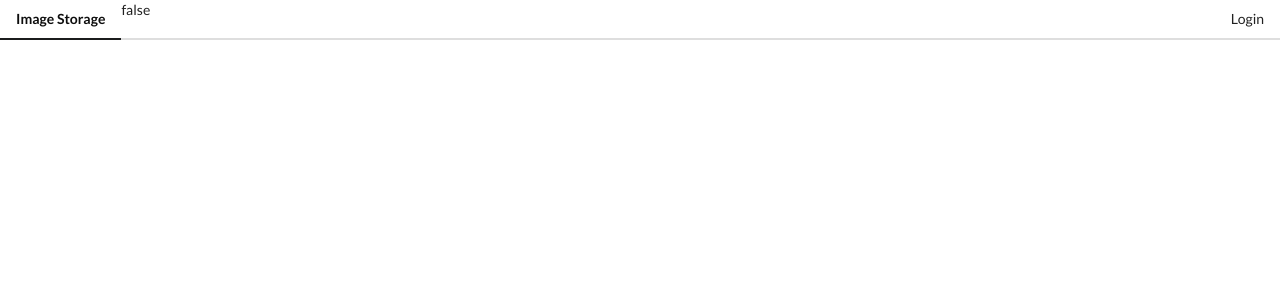
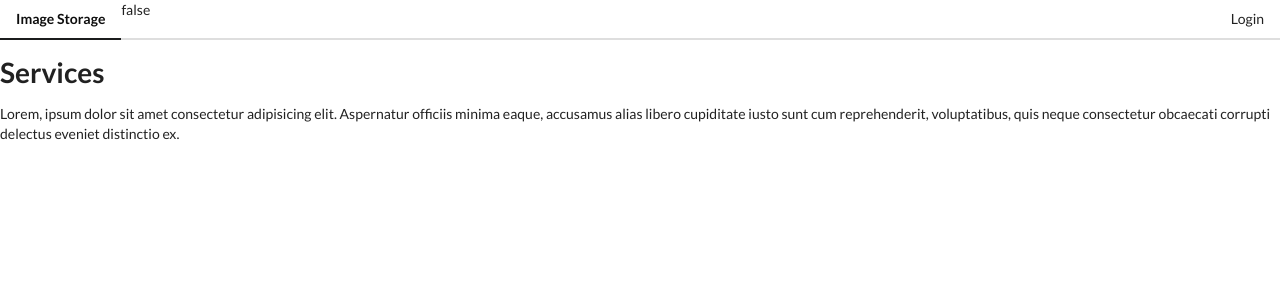
Before and after one commit to ZachyDev/Image-Storage, a Vue app in the folder image-storage/: page /services in a window 1280 px wide. Shown: the top 300 px of the page. Built offline with nearby package versions, Linux system fonts and the light colour scheme.

Commit message:
develop v3

```diff
--- /dev/null
+++ b/image-storage/src/components/Services.vue
@@ -0,0 +1,16 @@
+<template>
+    <div>
+        <h1>Services</h1>
+        <p>Lorem, ipsum dolor sit amet consectetur adipisicing elit. Aspernatur officiis minima eaque, accusamus alias libero cupiditate iusto sunt cum reprehenderit, voluptatibus, quis neque consectetur obcaecati corrupti delectus eveniet distinctio ex.</p>
+    </div>
+</template>
+
+<script>
+export default {
+    name: 'Services'
+}
+</script>
+
+<style>
+
+</style>
```
Also changed, not shown: image-storage/src/main.js (+8 -8 lines).
